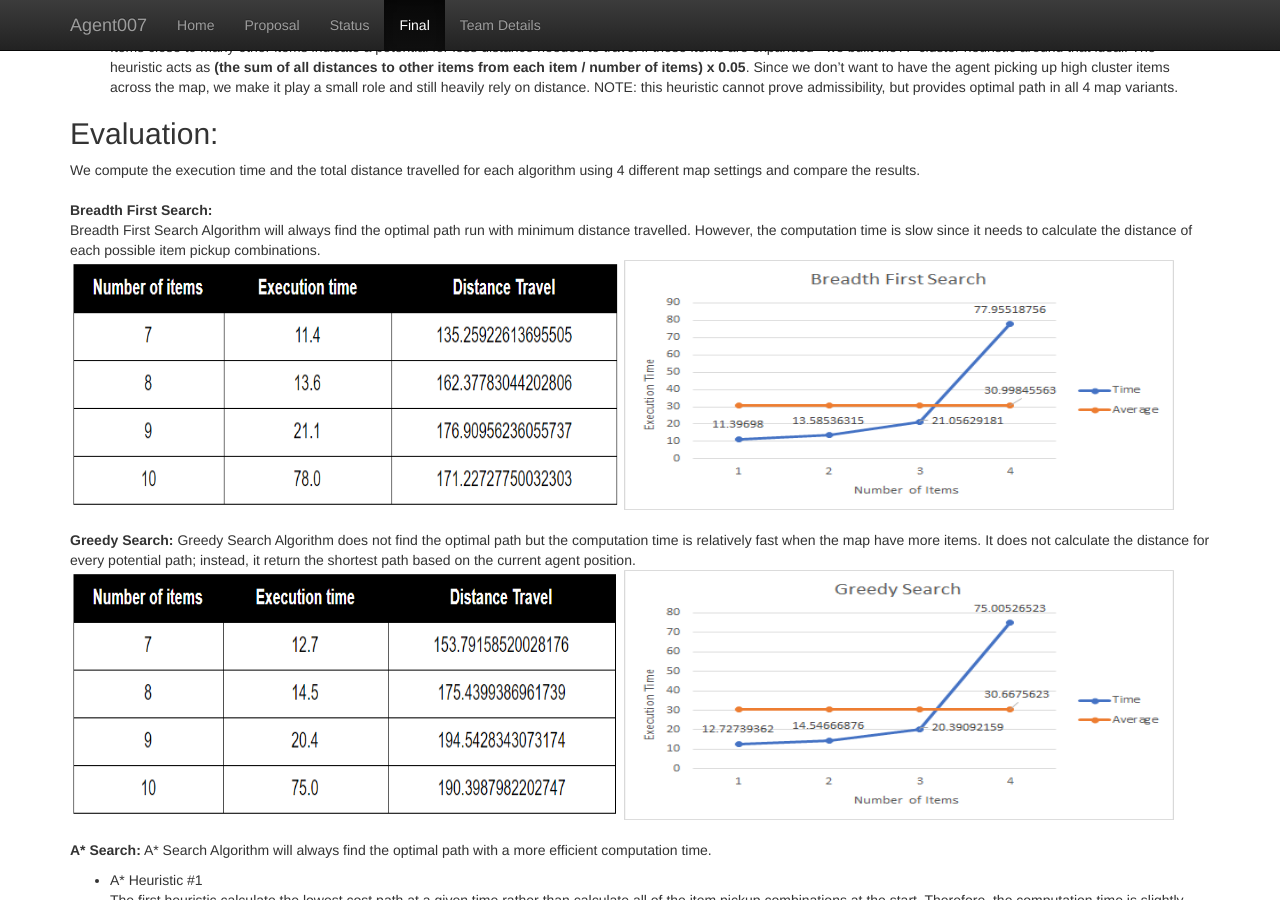
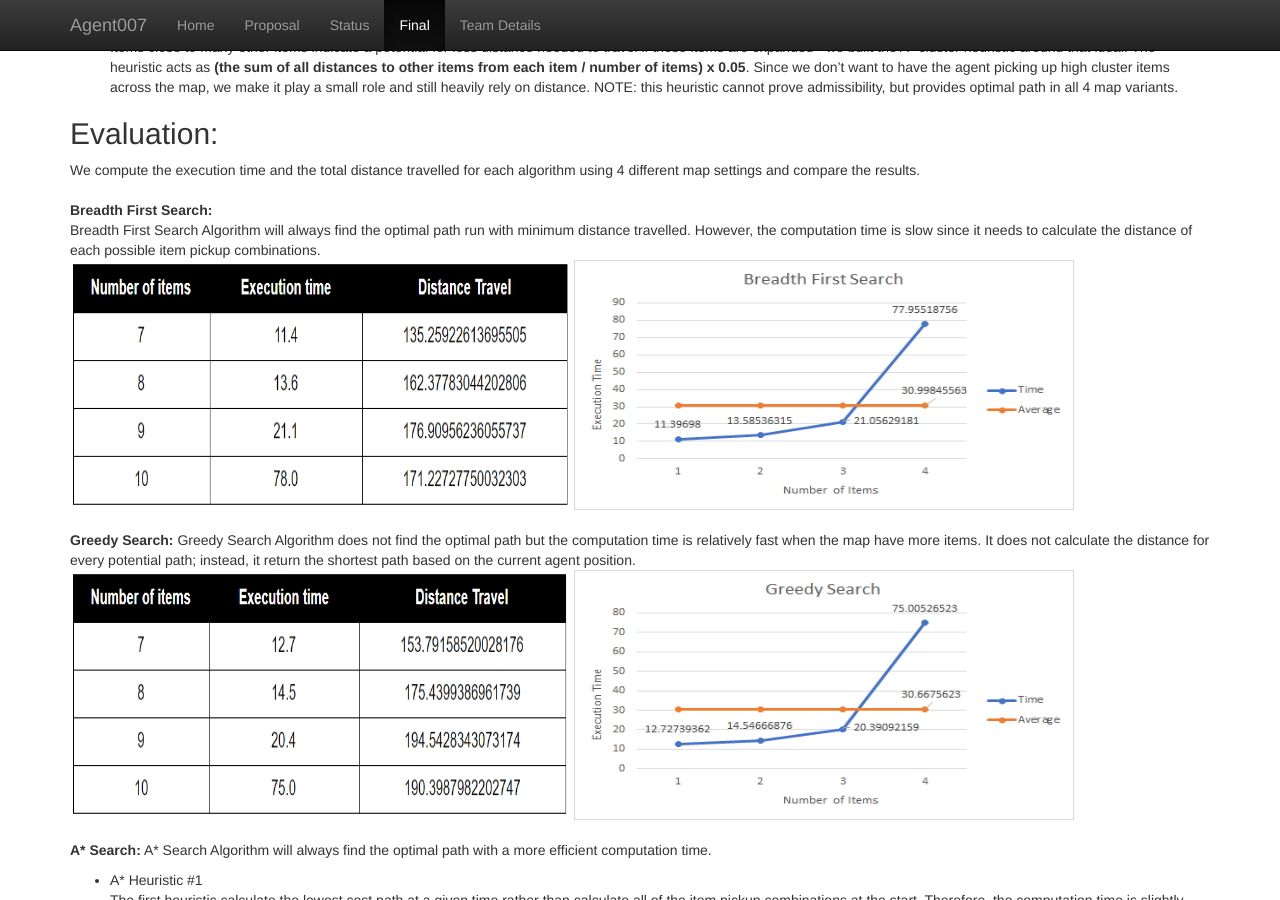
Before and after one commit to KumarHX/Agent007, a Jekyll site: the page built from docs/final.md, in a window 1280 px wide and 900 px high, scrolled down 2515 px. Built offline with Jekyll 4.4.1, drawn with Linux system fonts in a browser that asks for light colours.

Commit message:
Update final.md

```diff
--- a/docs/final.md
+++ b/docs/final.md
@@ -58,28 +58,28 @@ We compute the execution time and the total distance travelled for each algorith
 **Breadth First Search:** <br>
 Breadth First Search Algorithm will always find the optimal path run with minimum distance travelled. However, the computation time is slow since it needs to calculate the distance of each possible item pickup combinations.
 <br>
-<a href="url"><img src="bfsChart.png" align="center" height="250" width="550" ></a>
-<a href="url"><img src="bfs.png" align="center" height="250" width="550" ></a>
+<a href="url"><img src="bfsChart.png" align="center" height="250" width="500" ></a>
+<a href="url"><img src="bfs.png" align="center" height="250" width="500" ></a>
 <br><br>
 **Greedy Search:**
 Greedy Search Algorithm does not find the optimal path but the computation time is relatively fast when the map have more items. It does not calculate the distance for every potential path; instead, it return the shortest path based on the current agent position.
 <br>
-<a href="url"><img src="Greedychart.png" align="center" height="250" width="550" ></a>
-<a href="url"><img src="greedy.png" align="center" height="250" width="550" ></a>
+<a href="url"><img src="Greedychart.png" align="center" height="250" width="500" ></a>
+<a href="url"><img src="greedy.png" align="center" height="250" width="500" ></a>
 <br><br>
 **A* Search:**
 A* Search Algorithm will always find the optimal path with a more efficient computation time. <br>
  - A* Heuristic #1 <br>
 The first heuristic calculate the lowest cost path at a given time rather than calculate all of the item pickup combinations at the start. Therefore, the computation time is slightly better than BFS.
 
-<a href="url"><img src="Heuristic1.png" align="center" height="250" width="550" ></a>
-<a href="url"><img src="h1.png" align="center" height="250" width="550" ></a>
+<a href="url"><img src="Heuristic1.png" align="center" height="250" width="500" ></a>
+<a href="url"><img src="h1.png" align="center" height="250" width="500" ></a>
 <br>
  - A* Heuristic #2 <br>
 The second heuristic function calculate the cluster value of each item and add the minimum distance from the current item position to the next item. This may not prove the admissibility as the estimated cost may overpower the actual cost, but it still guarantees to provide the optimal path.
 
-<a href="url"><img src="Heuristic2.png" align="center" height="250" width="550" ></a>
-<a href="url"><img src="h2.png" align="center" height="250" width="550" ></a>
+<a href="url"><img src="Heuristic2.png" align="center" height="250" width="500" ></a>
+<a href="url"><img src="h2.png" align="center" height="250" width="500" ></a>
 <br>
 
 As assumed, BFS scaled very poorly in execution time. Greedy Best First Algorithm never found the optimal solution, and the execution time was not much faster and at only led to better time preformance at higher item maps. The path found by the greedy search strategy was not much worse than the optimal solution, indicating greedy is a good algorithm to choose if the most optimal solution is not necessary and there are many items on the map. A* algotithms find the optimal path. A* heuristic #1 did the best out of all the search strategies except in the highest item map, where A* heuristic #2 found the optimal solution in less time than utilzing heuristic #1. This indicates the clustering heuristic inclusion is very helpful in high density item maps (especially considering an extra cluster calculation has to be made for every item on the map with this heuristic).
```
